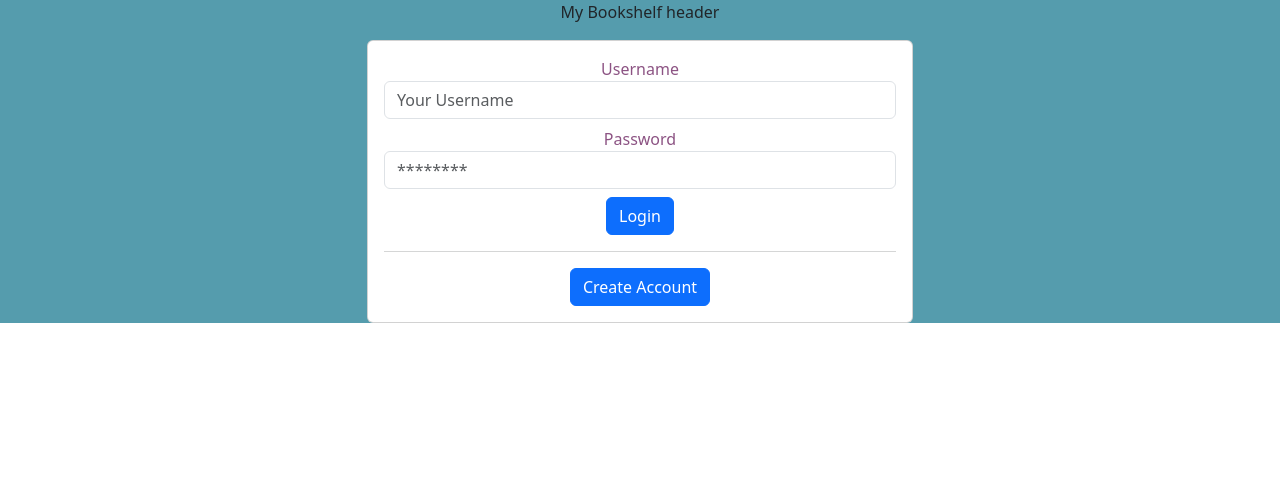
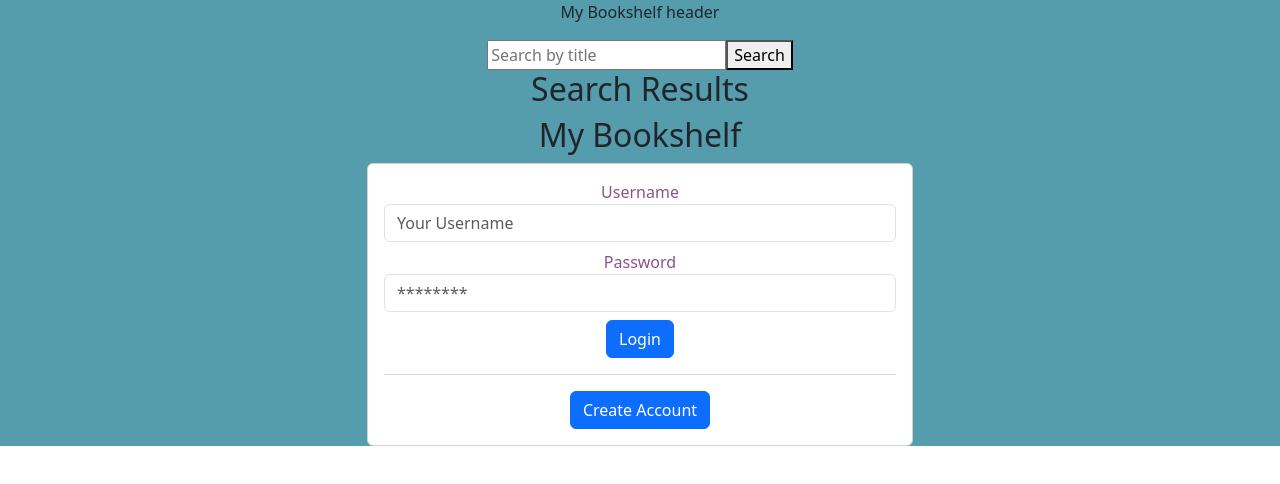
Before and after one commit to 206Dorian/my-bookshelf, a React (Create React App) app in the folder client/: page / in a window 1280 px wide. Shown: the top 484 px of the page. Built offline with nearby package versions, Linux system fonts and the light colour scheme.

Commit message:
added open library api

```diff
--- a/client/package.json
+++ b/client/package.json
@@ -7,6 +7,7 @@
     "@testing-library/jest-dom": "^5.17.0",
     "@testing-library/react": "^13.4.0",
     "@testing-library/user-event": "^13.5.0",
+    "axios": "^1.5.0",
     "bootstrap": "^5.3.1",
     "jwt-decode": "^3.1.2",
     "react": "^18.2.0",
--- a/client/src/App.js
+++ b/client/src/App.js
@@ -9,6 +9,7 @@ import {
   createHttpLink,
 } from "@apollo/client";
 import { setContext } from "@apollo/client/link/context";
+import SearchBar from './components/SearchBar';
 
 
 const httpLink = createHttpLink({
@@ -43,6 +44,7 @@ function App() {
             <p>
               My Bookshelf header
             </p>
+            <SearchBar />
           </header>
 
           <Routes>
--- /dev/null
+++ b/client/src/components/SearchBar.js
@@ -0,0 +1,66 @@
+import React, {useState} from 'react'
+import axios from 'axios'
+
+const SearchBar = () => {
+    const [title, setTitle] = useState(''); // for book title search
+    const [searchResults, setSearchResults] = useState([]); // to store search results
+    const [bookshelf, setBookshelf] = useState([]); // your existing bookshelf
+
+    const searchBookByTitle = async () => {
+      try {
+        const response = await axios.get(`http://openlibrary.org/search.json?title=${title}`);
+        const { docs } = response.data;
+        setSearchResults(docs);
+      } catch (error) {
+        console.error("An error occurred while fetching data: ", error);
+      }
+    };
+
+    const fetchBookByIsbn = async (isbn) => {
+      try {
+        const response = await axios.get(`https://openlibrary.org/api/books?bibkeys=ISBN:${isbn}&format=json`);
+        const bookData = response.data[`ISBN:${isbn}`];
+        if (bookData) {
+          setBookshelf([...bookshelf, bookData]);
+        } else {
+          console.error("Book not found");
+        }
+      } catch (error) {
+        console.error("An error occurred while fetching data: ", error);
+      }
+    };
+
+    return (
+      <div>
+        <input
+          type="text"
+          placeholder="Search by title"
+          value={title}
+          onChange={(e) => setTitle(e.target.value)}
+        />
+        <button onClick={searchBookByTitle}>Search</button>
+        <div>
+          <h2>Search Results</h2>
+          {searchResults.map((result, index) => (
+            <div key={index} onClick={() => fetchBookByIsbn(result.isbn[0])}>
+              <h3>{result.title}</h3>
+              {/* Add more book details if desired */}
+            </div>
+          ))}
+        </div>
+        <div>
+          <h2>My Bookshelf</h2>
+          {bookshelf.map((book, index) => (
+            <div key={index}>
+              <h3>{book.title}</h3>
+              <p>{book.subtitle}</p>
+              {/* Display other book details here */}
+            </div>
+          ))}
+        </div>
+      </div>
+    );
+  };
+
+
+export default SearchBar
```
Also changed, not shown: client/src/components/SearchBar.css (added), 1 other file (tests, documents, lock files or other folders).
